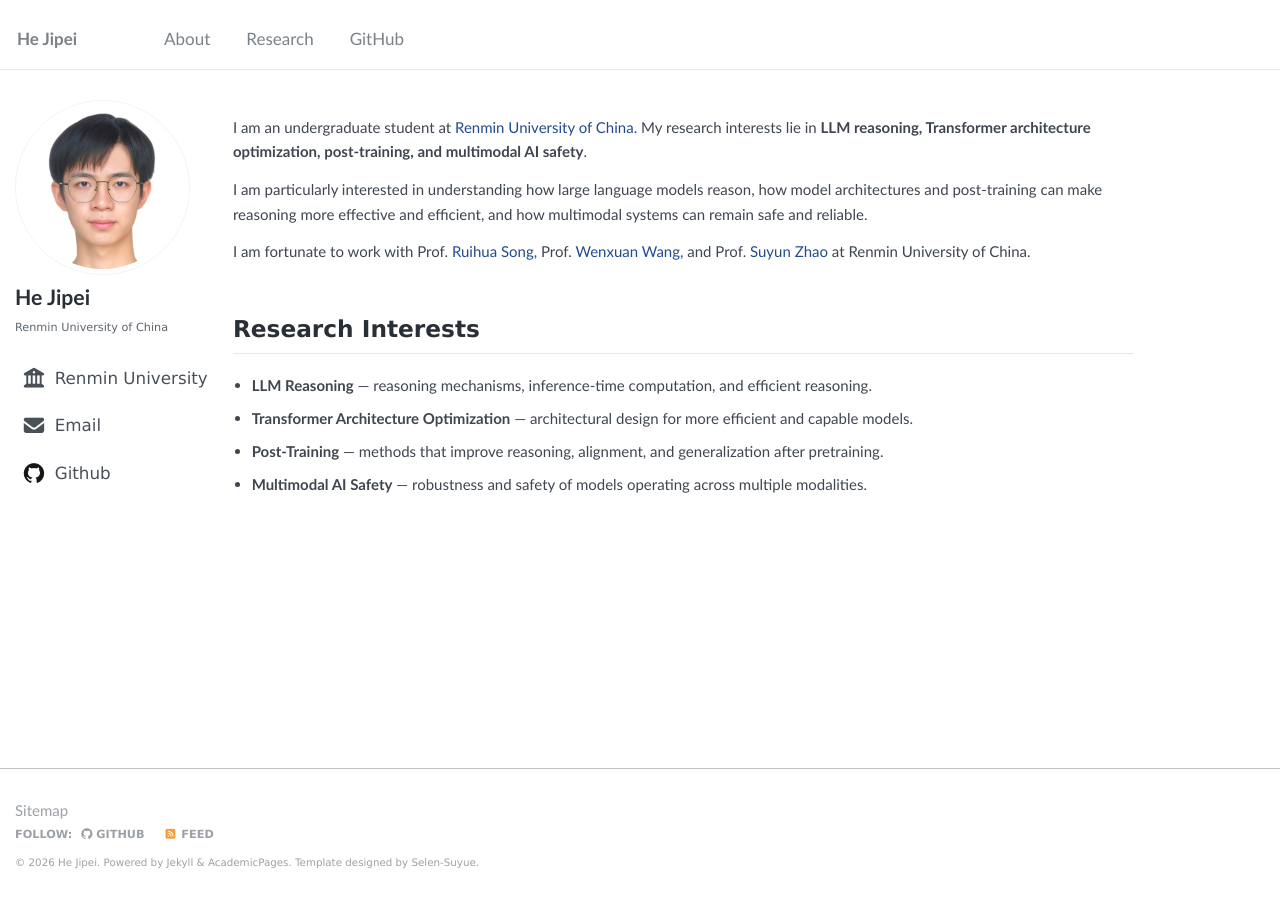
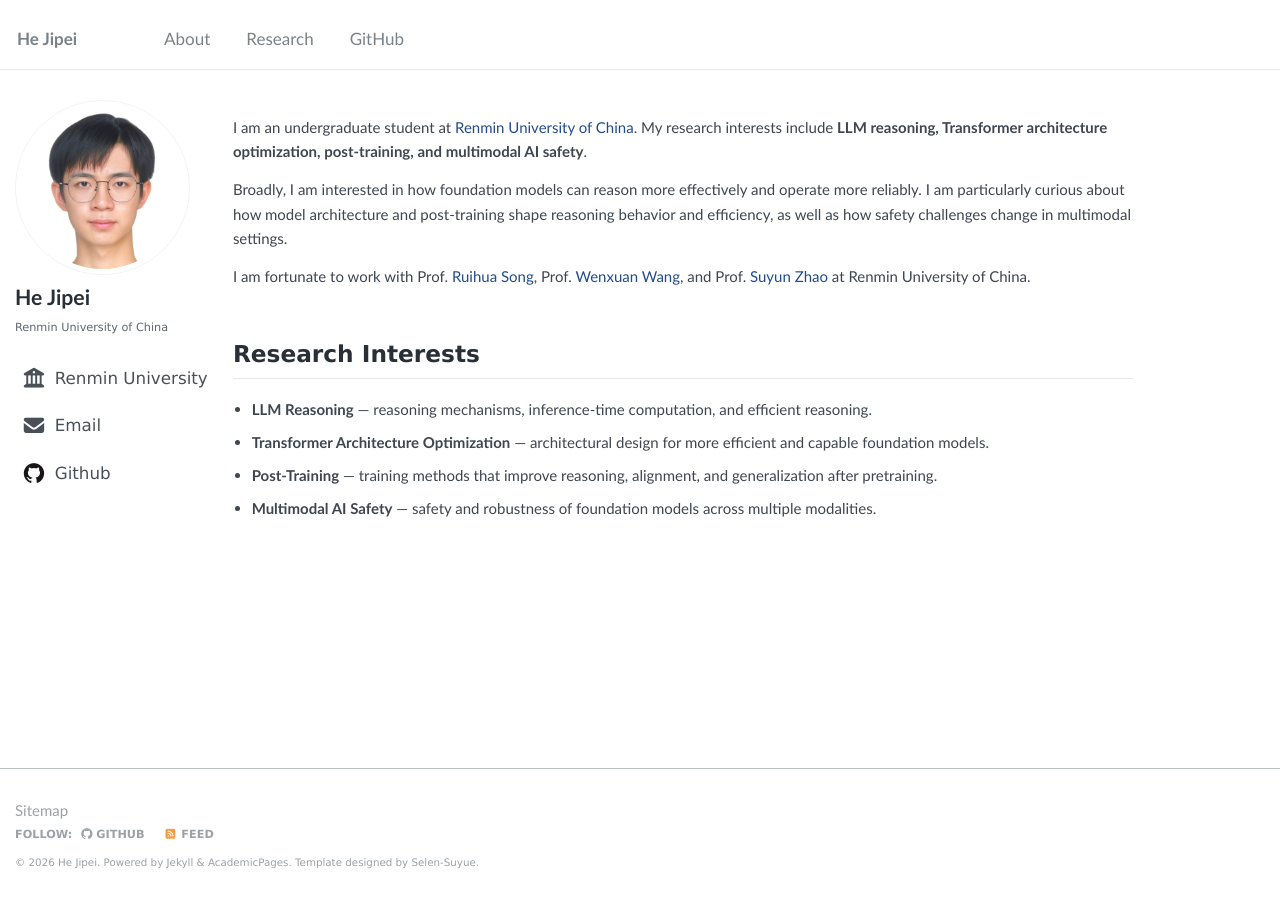
Before and after one commit to UPwith-me/pages, a Jekyll site: the page built from _pages/about.md, in a window 1280 px wide. Built offline with Jekyll 4.4.1, drawn with Linux system fonts in a browser that asks for light colours; nearby versions of some CDN libraries; library files that are not in the unit come from our copies.

Commit message:
Polish homepage research wording

```diff
--- a/_pages/about.md
+++ b/_pages/about.md
@@ -11,9 +11,9 @@ redirect_from:
 
 <span class="home-anchor" id="about"></span>
 
-I am an undergraduate student at [Renmin University of China](https://www.ruc.edu.cn/). My research interests lie in **LLM reasoning, Transformer architecture optimization, post-training, and multimodal AI safety**.
+I am an undergraduate student at [Renmin University of China](https://www.ruc.edu.cn/). My research interests include **LLM reasoning, Transformer architecture optimization, post-training, and multimodal AI safety**.
 
-I am particularly interested in understanding how large language models reason, how model architectures and post-training can make reasoning more effective and efficient, and how multimodal systems can remain safe and reliable.
+Broadly, I am interested in how foundation models can reason more effectively and operate more reliably. I am particularly curious about how model architecture and post-training shape reasoning behavior and efficiency, as well as how safety challenges change in multimodal settings.
 
 I am fortunate to work with Prof. [Ruihua Song](https://ai.ruc.edu.cn/english/FACULTYn/RuihuaSong/index.htm), Prof. [Wenxuan Wang](https://jarviswang94.github.io/), and Prof. [Suyun Zhao](https://info.ruc.edu.cn/jsky/szdw/ajxjgcx/jsjkxyjsx1/js2/ee3b7633ab884b2596fc713137af091d.htm) at Renmin University of China.
 
@@ -22,6 +22,6 @@ I am fortunate to work with Prof. [Ruihua Song](https://ai.ruc.edu.cn/english/FA
 # Research Interests
 
 - **LLM Reasoning** — reasoning mechanisms, inference-time computation, and efficient reasoning.
-- **Transformer Architecture Optimization** — architectural design for more efficient and capable models.
-- **Post-Training** — methods that improve reasoning, alignment, and generalization after pretraining.
-- **Multimodal AI Safety** — robustness and safety of models operating across multiple modalities.
+- **Transformer Architecture Optimization** — architectural design for more efficient and capable foundation models.
+- **Post-Training** — training methods that improve reasoning, alignment, and generalization after pretraining.
+- **Multimodal AI Safety** — safety and robustness of foundation models across multiple modalities.
```
